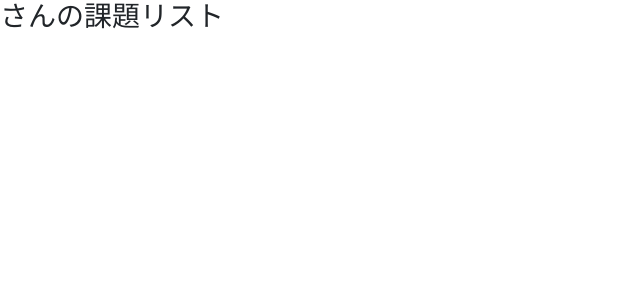
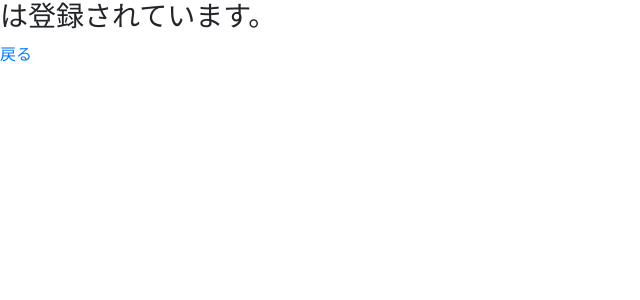
Before and after one commit to Saza-ku/SubmitReservation, a Flask app: page /home in a window 1280 px wide. Shown: the top 300 px of the page, without its empty margins (0-640 px from the left). Run offline with Flask 2, Linux system fonts and the light colour scheme; some libraries are stand-ins or nearby versions.

Commit message:
ホームページの文言を修正

```diff
--- a/templates/home.html
+++ b/templates/home.html
@@ -4,7 +4,7 @@
     <meta charset="UTF-8">
     <meta name="viewport" content="width=device-width, initial-scale=1.0">
     <link rel="stylesheet" href="https://stackpath.bootstrapcdn.com/bootstrap/4.1.1/css/bootstrap.min.css" integrity="sha384-WskhaSGFgHYWDcbwN70/dfYBj47jz9qbsMId/iRN3ewGhXQFZCSftd1LZCfmhktB" crossorigin="anonymous">
-    <title>{{ id }}さんのマイページ</title>
+    <title>{{ id }}</title>
 </head>
 <body>
     <!-- flashで送られたエラーメッセージの表示 -->
@@ -12,7 +12,8 @@
     <div class="{{ category }}">{{ message }}</div>
     {% endfor %}
 
-    <h3>{{ id }}さんの課題リスト</h3>
+    <h3>{{ id }}は登録されています。</h3>
+    <a href="/">戻る</a>
     <script src="https://code.jquery.com/jquery-3.3.1.slim.min.js" integrity="sha384-q8i/X+965DzO0rT7abK41JStQIAqVgRVzpbzo5smXKp4YfRvH+8abtTE1Pi6jizo" crossorigin="anonymous"></script>
 <script src="https://cdnjs.cloudflare.com/ajax/libs/popper.js/1.14.3/umd/popper.min.js" integrity="sha384-ZMP7rVo3mIykV+2+9J3UJ46jBk0WLaUAdn689aCwoqbBJiSnjAK/l8WvCWPIPm49" crossorigin="anonymous"></script>
 <script src="https://stackpath.bootstrapcdn.com/bootstrap/4.1.1/js/bootstrap.min.js" integrity="sha384-smHYKdLADwkXOn1EmN1qk/HfnUcbVRZyYmZ4qpPea6sjB/pTJ0euyQp0Mk8ck+5T" crossorigin="anonymous"></script>
```
